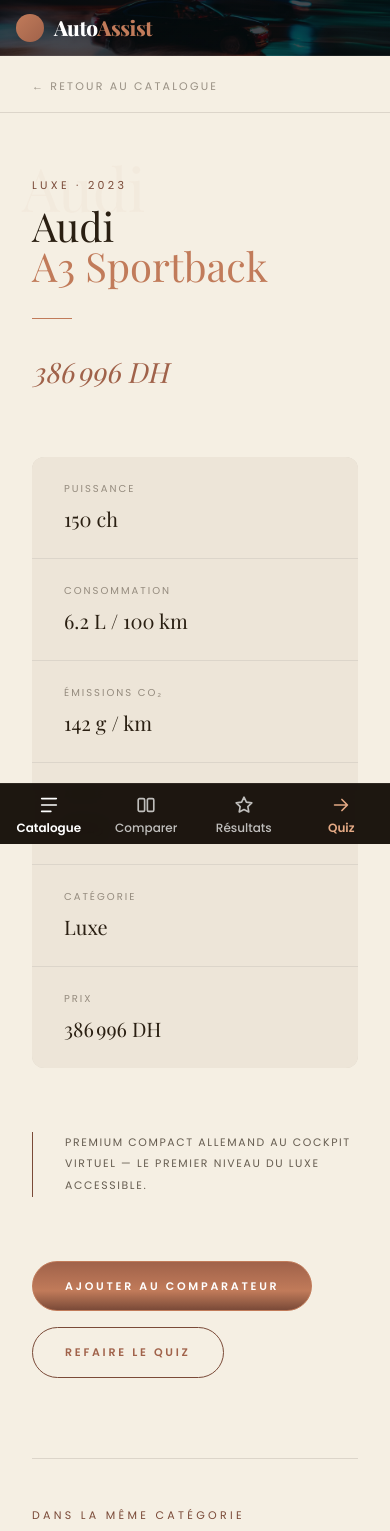
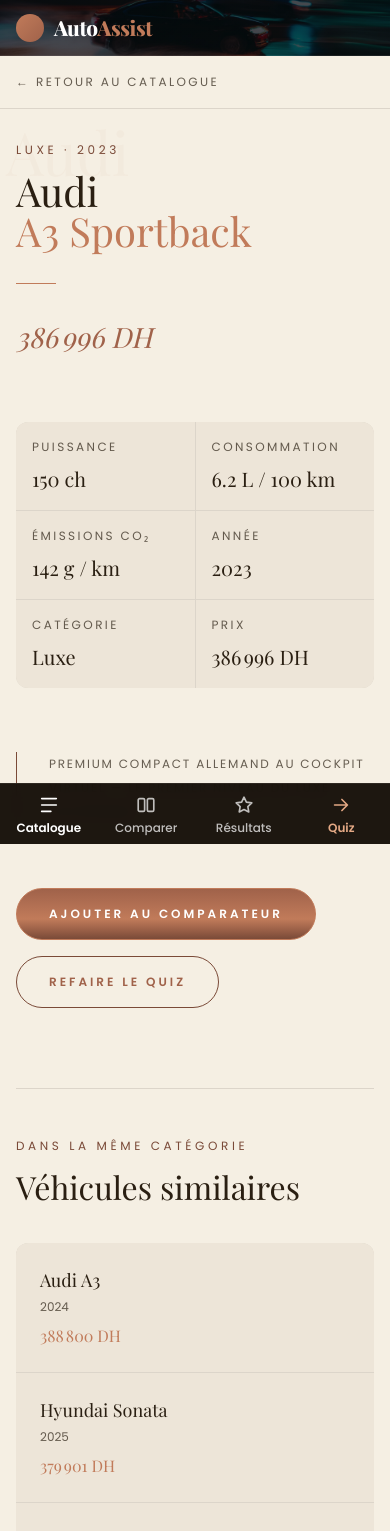
Before and after one commit to radiaboujdid11/Car-Advisor-, a React (Vite) app in the folder frontend/: page /cars/269 in a window 390 px wide. Shown: the top 1531 px of the page. Built offline with nearby package versions, Linux system fonts and the light colour scheme.

Commit message:
mobile : fiche voiture
- Bouton « Retour au catalogue » de 44 px (17 px de haut auparavant)
- Grille des caractéristiques sans largeur minimale fixe (260 px débordait
  à 320 px), marges adaptées au téléphone
- Textes d'au moins 12 px et gris plus contrasté

```diff
--- a/frontend/src/pages/CarDetail.jsx
+++ b/frontend/src/pages/CarDetail.jsx
@@ -50,15 +50,16 @@ export default function CarDetail({ addToCompare }) {
   return (
     <div style={{ background: 'var(--bg)', minHeight: '100vh' }}>
       {/* Back */}
-      <div style={{ borderBottom: '1px solid var(--line)', padding: '1rem 2rem' }}>
+      <div className="px-2 py-1 md:px-6" style={{ borderBottom: '1px solid var(--line)' }}>
         <button
           onClick={() => navigate('/cars')}
+          className="inline-flex min-h-[44px] items-center px-2"
           style={{
             fontFamily: 'var(--sans)',
-            fontSize: '11px',
+            fontSize: '12px',
             letterSpacing: '0.2em',
             textTransform: 'uppercase',
-            color: 'var(--ink-mute)',
+            color: 'var(--ink-soft)',
             background: 'none',
             border: 'none',
             cursor: 'pointer',
@@ -97,7 +98,7 @@ export default function CarDetail({ addToCompare }) {
         </div>
       )}
 
-      <div style={{ maxWidth: '900px', margin: '0 auto', padding: '4rem 2rem' }}>
+      <div className="px-4 py-8 md:px-8 md:py-16" style={{ maxWidth: '900px', margin: '0 auto' }}>
         {/* Hero header */}
         <div style={{ position: 'relative', marginBottom: '4rem' }}>
           {/* Decorative make name */}
@@ -122,7 +123,7 @@ export default function CarDetail({ addToCompare }) {
           <p
             style={{
               fontFamily: 'var(--sans)',
-              fontSize: '11px',
+              fontSize: '12px',
               letterSpacing: '0.3em',
               textTransform: 'uppercase',
               color: 'var(--gold-deep)',
@@ -166,7 +167,7 @@ export default function CarDetail({ addToCompare }) {
         <div
           style={{
             display: 'grid',
-            gridTemplateColumns: 'repeat(auto-fill, minmax(260px, 1fr))',
+            gridTemplateColumns: 'repeat(auto-fill, minmax(min(150px, 100%), 1fr))',
             gap: '1px',
             background: 'var(--line)',
             marginBottom: '4rem',
@@ -175,14 +176,14 @@ export default function CarDetail({ addToCompare }) {
           }}
         >
           {SPECS.map(({ label, value }) => (
-            <div key={label} style={{ background: 'var(--bg-2)', padding: '1.5rem 2rem' }}>
+            <div key={label} className="p-4 md:px-8 md:py-6" style={{ background: 'var(--bg-2)' }}>
               <p
                 style={{
                   fontFamily: 'var(--sans)',
-                  fontSize: '10px',
+                  fontSize: '12px',
                   letterSpacing: '0.2em',
                   textTransform: 'uppercase',
-                  color: 'var(--ink-mute)',
+                  color: 'var(--ink-soft)',
                   marginBottom: '8px',
                 }}
               >
@@ -213,7 +214,7 @@ export default function CarDetail({ addToCompare }) {
             <p
               style={{
                 fontFamily: 'var(--sans)',
-                fontSize: '.68rem',
+                fontSize: '.75rem',
                 letterSpacing: '.15em',
                 textTransform: 'uppercase',
                 color: 'var(--ink-soft)',
@@ -232,7 +233,7 @@ export default function CarDetail({ addToCompare }) {
             disabled={added}
             style={{
               fontFamily: 'var(--sans)',
-              fontSize: '11px',
+              fontSize: '12px',
               fontWeight: 600,
               letterSpacing: '0.25em',
               textTransform: 'uppercase',
@@ -253,7 +254,7 @@ export default function CarDetail({ addToCompare }) {
             onClick={() => navigate('/quiz')}
             style={{
               fontFamily: 'var(--sans)',
-              fontSize: '11px',
+              fontSize: '12px',
               fontWeight: 600,
               letterSpacing: '0.25em',
               textTransform: 'uppercase',
@@ -291,7 +292,7 @@ export default function CarDetail({ addToCompare }) {
               <p
                 style={{
                   fontFamily: 'var(--sans)',
-                  fontSize: '11px',
+                  fontSize: '12px',
                   letterSpacing: '0.3em',
                   textTransform: 'uppercase',
                   color: 'var(--gold-deep)',
@@ -346,8 +347,8 @@ export default function CarDetail({ addToCompare }) {
                   <p
                     style={{
                       fontFamily: 'var(--sans)',
-                      fontSize: '11px',
-                      color: 'var(--ink-mute)',
+                      fontSize: '12px',
+                      color: 'var(--ink-soft)',
                       marginBottom: '8px',
                     }}
                   >
```
